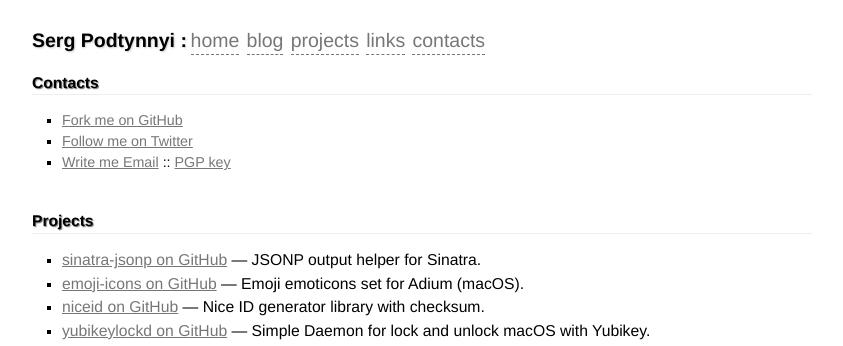
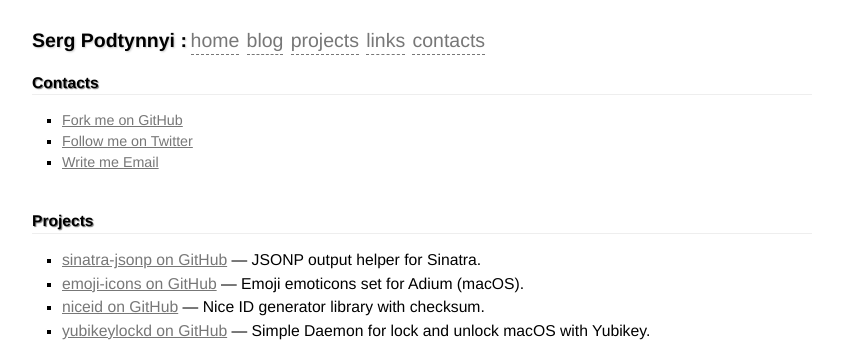
Before and after one commit to shtirlic/shtirlic.github.com, a Jekyll site: the page built from index.html, in a window 1280 px wide. Shown: the top 346 px of the page, without its empty margins (218-1061 px from the left). Built offline with Jekyll 4.4.1, drawn with Linux system fonts in a browser that asks for light colours; some web fonts are replaced.

Commit message:
Remove keybase

```diff
--- a/index.html
+++ b/index.html
@@ -8,7 +8,7 @@
 <ul id="contacts-list">
   <li><a href="https://github.com/shtirlic">Fork me on GitHub</a></li>
   <li><a href="https://twitter.com/shtirlic">Follow me on Twitter</a></li>
-  <li><a href="mailto:serg@podtynnyi.com">Write me Email</a> :: <a href="https://keybase.io/shtirlic/key.asc">PGP key</a></li>
+  <li><a href="mailto:serg@podtynnyi.com">Write me Email</a></li>
 </ul>
 
 <div class="section-title" id="projects">Projects</div>
```
